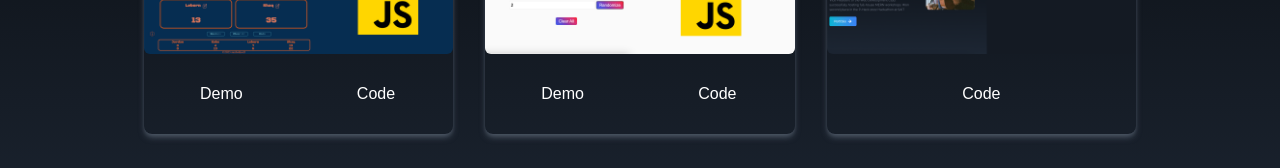
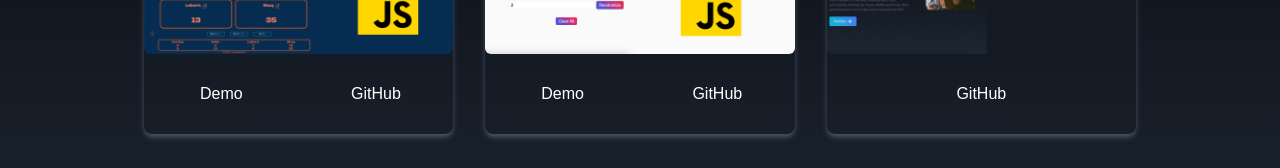
Before and after one commit to alexltyt/own-portfolio, a React (Create React App) app: page / in a window 1280 px wide. Shown: the part 2105-2273 px from the top of the page. Built offline with nearby package versions, Linux system fonts and the light colour scheme.

Commit message:
Add demo and GitHub links to portfolio items

```diff
--- a/src/components/Portfolio.jsx
+++ b/src/components/Portfolio.jsx
@@ -9,16 +9,21 @@ const Portfolio = () => {
       id: 1,
       src: sunbathgamescore,
       showDemo: true,
+      demoURL: "https://alexltyt.github.io/SunbathGamescore/",
+      gitURL:"https://github.com/alexltyt/SunbathGamescore"
     },
     {
       id: 2,
       src: decidophobia,
       showDemo: true,
+      demoURL: "https://alexltyt.github.io/Decidophobia/",
+      gitURL:"https://github.com/alexltyt/Decidophobia"
     },
     {
       id: 3,
       src: portfolioWeb,
       showDemo: false,
+      gitURL:"https://github.com/alexltyt/own-portfolio"
     },
   ];
   return (
@@ -34,7 +39,7 @@ const Portfolio = () => {
           <p className="py-6">Check out some of my work right here</p>
         </div>
         <div  className="grid sm:grid-cols-2 md:grid-cols-3 gap-8 px-12 sm:px-0">
-        {portfolio.map(({ id, src,showDemo }) => (
+        {portfolio.map(({ id, src,showDemo,demoURL,gitURL }) => (
             <div key={id} className="shadow-md shadow-gray-600 rounded-lg">
               <img
                 src={src}
@@ -43,12 +48,16 @@ const Portfolio = () => {
               />
               <div className="flex items-center justify-center">
                 {showDemo&& (
-                <button className=" w-1/2 px-6 py-3 m-4 duration-200 hover:scale-105">
+                <button
+                  className=" w-1/2 px-6 py-3 m-4 duration-200 hover:scale-105"
+                  onClick={() => window.open(demoURL, '_blank')}>
                   Demo
                 </button>
                 )}
-                <button className=" w-1/2 px-6 py-3 m-4 duration-200 hover:scale-105">
-                  Code
+                <button
+                  className=" w-1/2 px-6 py-3 m-4 duration-200 hover:scale-105"
+                  onClick={() => window.open(gitURL, '_blank')}>
+                  GitHub
                 </button>
               </div>
             </div>
```
